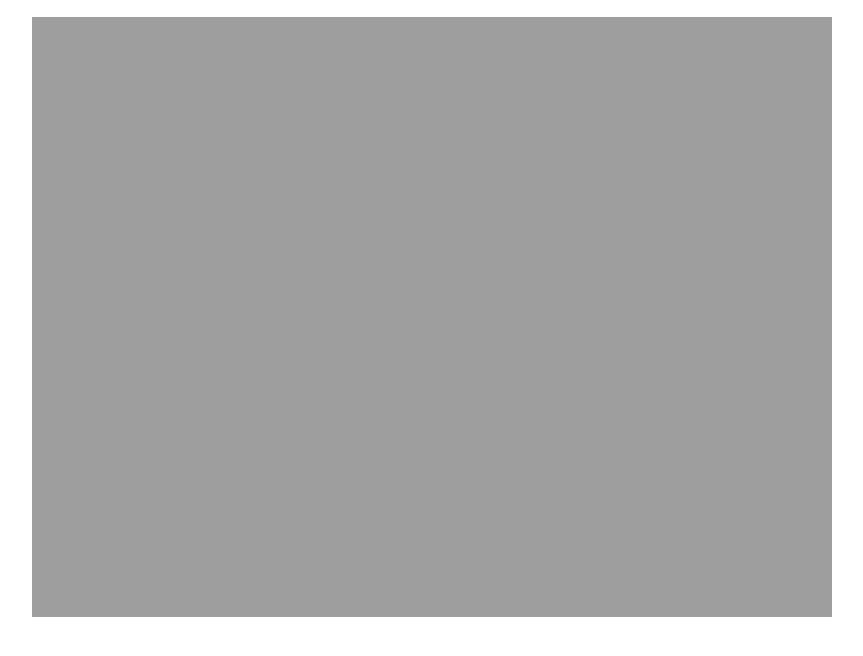
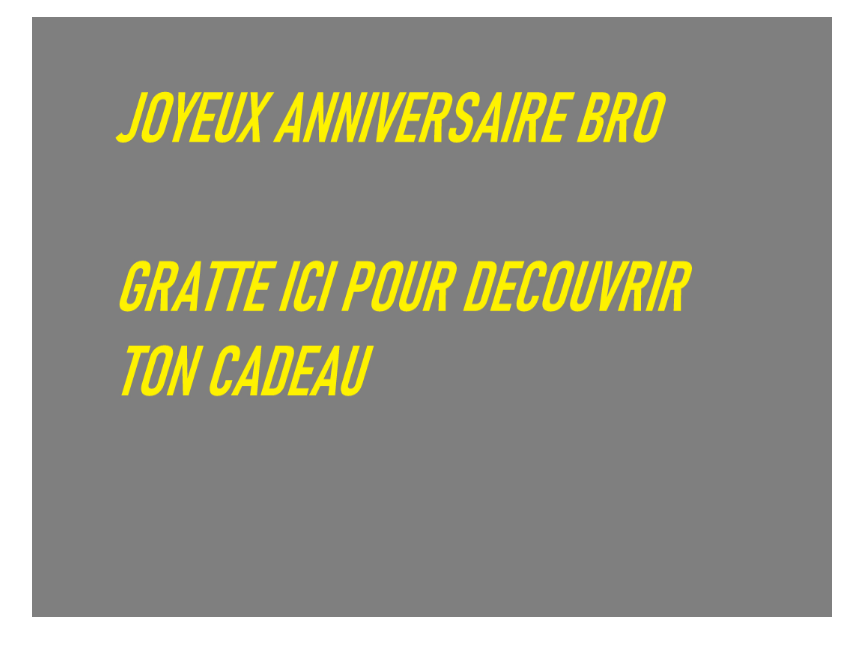
Before and after one commit to lumios-le-jeu/carte-a-gratter, a plain HTML site: page agratter.html in a window 1280 px wide. Shown: the part 50-706 px from the top of the page, without its empty margins (208-1071 px from the left). Drawn offline with Linux system fonts and the light colour scheme.

Commit message:
Mise à jour du code pour GitHub Pages avec chemins relatifs pour les images

```diff
--- a/agratter.html
+++ b/agratter.html
@@ -31,9 +31,10 @@
     // Chargement des images
     const foregroundImg = new Image();
     const backgroundImg = new Image();
-
-    foregroundImg.src = 'https://drive.google.com/uc?export=view&id=1-3kfXjBvW_mbHhs0CuN2BMtLRnuFYS4P'; // lien direct pour "gratte"
-    backgroundImg.src = 'https://drive.google.com/uc?export=view&id=1Mi-2-t2XmwKFQl-pzl8M9Rpg0HEFHkoq'; // lien direct pour "bon"
+    foregroundImg.src = './gratte.jpg'; // Chemin relatif pour "gratte"
+    backgroundImg.src = './bon.jpg';    // Chemin relatif pour "bon"
+    //foregroundImg.src = 'https://drive.google.com/uc?export=view&id=1-3kfXjBvW_mbHhs0CuN2BMtLRnuFYS4P'; // lien direct pour "gratte"
+    //backgroundImg.src = 'https://drive.google.com/uc?export=view&id=1Mi-2-t2XmwKFQl-pzl8M9Rpg0HEFHkoq'; // lien direct pour "bon"
 
     // Dessiner l'image de fond sur le backgroundCanvas
     backgroundImg.onload = () => {
```
